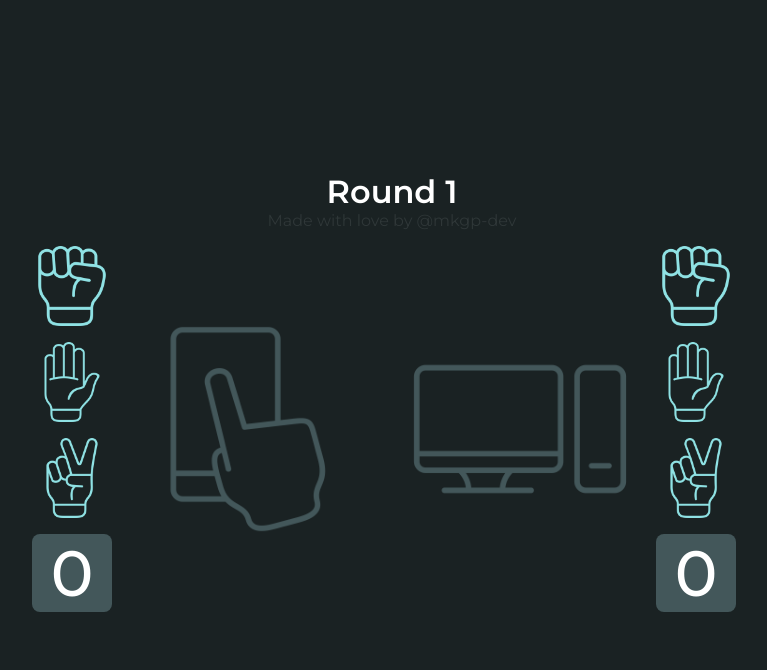
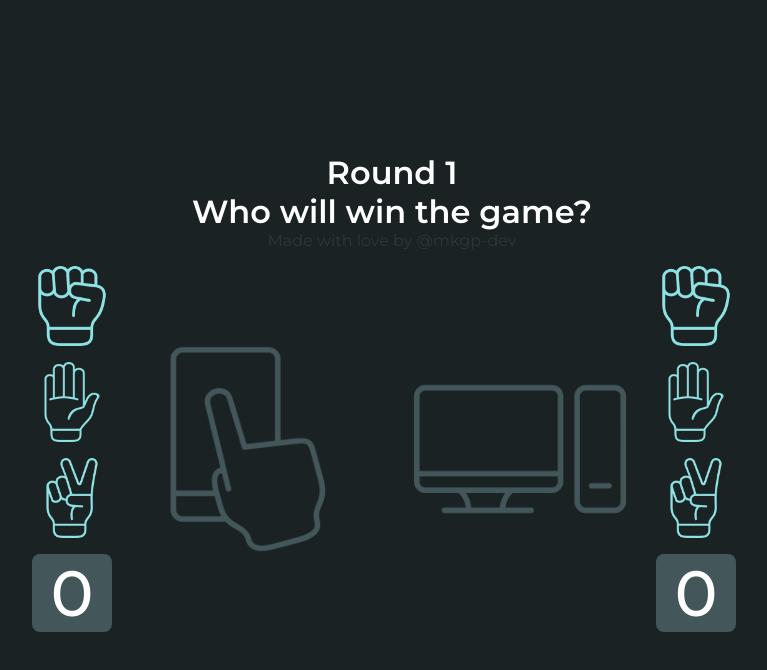
Before and after one commit to mkgp-dev/personal-top-archive, a plain HTML site: page rock-paper-scissors/index.html in a window 1280 px wide. Shown: the whole page, without its empty margins (248-1015 px from the left). Drawn offline with Linux system fonts and the light colour scheme.

Commit message:
add script

```diff
--- a/rock-paper-scissors/index.html
+++ b/rock-paper-scissors/index.html
@@ -46,5 +46,6 @@ https://www.flaticon.com/authors/cuputo/detailed-outline?author_id=722&type=stan
         </div>
       </div>
     </main>
+    <script src="./assets/main.js"></script>
   </body>
 </html>
```
